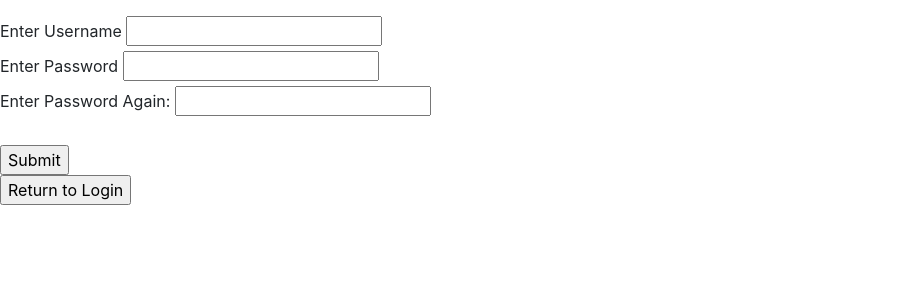
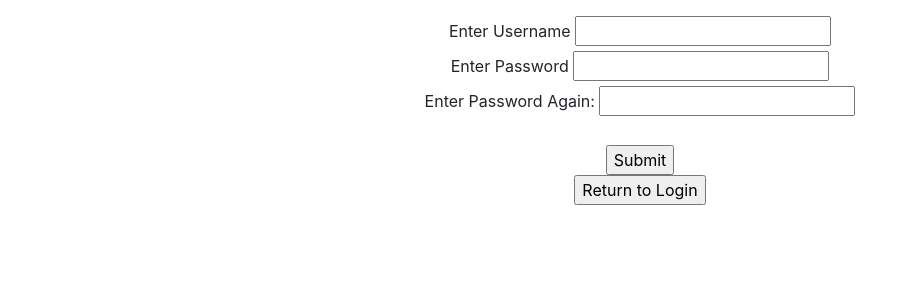
Before and after one commit to jhwu03/Softdev-API, a Flask app: page /create-acc in a window 1280 px wide. Shown: the top 300 px of the page, without its empty margins (0-918 px from the left). Run offline with Flask 2, Linux system fonts and the light colour scheme; some libraries are stand-ins or nearby versions.

Commit message:
Slightly refocused pages

```diff
--- a/static/style.css
+++ b/static/style.css
@@ -1,6 +1,3 @@
-#bothforms {
-  text-align: center;
-}
 .navbarhead {
   background-color: beige;
 }
@@ -15,3 +12,6 @@
 #latestcorrect {
   background-color: oldlace;
 }
+.centered {
+  text-align: center;
+}
--- a/templates/create-acc.html
+++ b/templates/create-acc.html
@@ -5,7 +5,7 @@
 {% block navbar %}
 {% endblock %}
 {% block body %}
-  <form method="GET">
+  <form method="GET" class="centered">
     <label>Enter Username</label>
     <input type="text" name="username">
     <br>
@@ -18,7 +18,7 @@
     <br>
     <input type="submit" value="Submit">
   </form>
-  <form action = "/login">
+  <form action = "/login" class="centered">
     <input type = "submit" value = "Return to Login">
   </form>
 {% endblock %}
--- a/templates/login.html
+++ b/templates/login.html
@@ -5,7 +5,7 @@
 {% block navbar %}
 {% endblock %}
 {% block body %}
-  <div id="bothforms">
+  <div class="centered">
     <h1>Login</h1>
     <br>
     <br>
```
Also changed, not shown: templates/country.html (+13 -6 lines).
